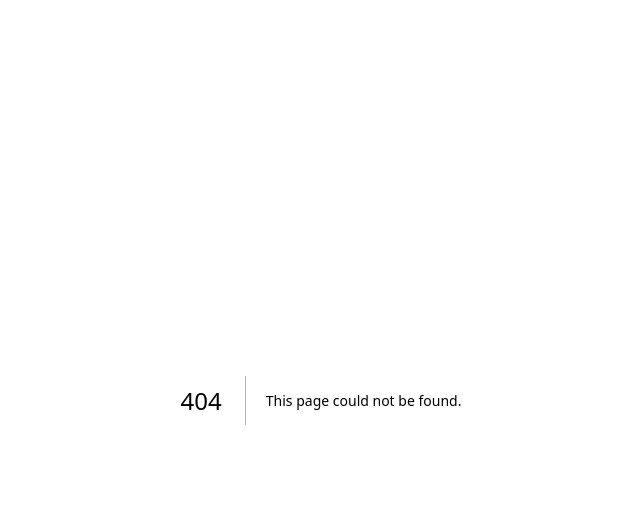
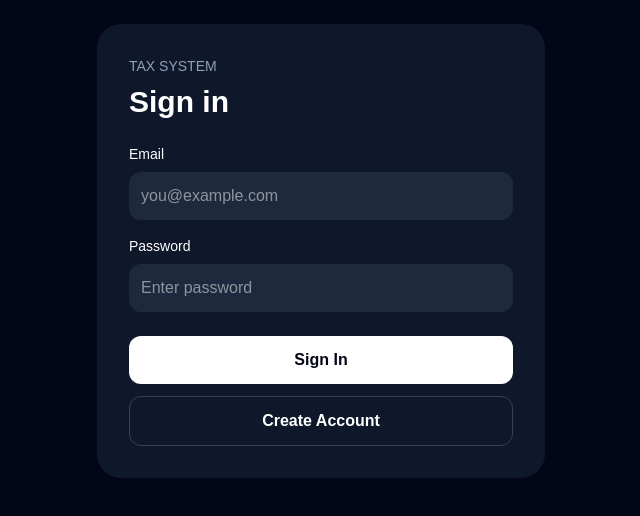
Before and after one commit to alishifan2000-design/tax-system, a Next.js app in the folder tax-system-app/: page /login in a window 1280 px wide. Before the commit this address had no page. Shown: the top 516 px of the page, without its empty margins (319-959 px from the left). Built offline with nearby package versions, Linux system fonts and the light colour scheme; no server answers.

Commit message:
Add Supabase authentication and organization setup

```diff
--- /dev/null
+++ b/tax-system-app/app/login/page.tsx
@@ -0,0 +1,98 @@
+"use client";
+
+import { useState } from "react";
+import { supabase } from "@/lib/supabase";
+
+export default function LoginPage() {
+  const [email, setEmail] = useState("");
+  const [password, setPassword] = useState("");
+  const [message, setMessage] = useState("");
+
+  async function signUp() {
+    setMessage("Creating account...");
+
+    const { error } = await supabase.auth.signUp({
+      email,
+      password,
+    });
+
+    if (error) {
+      setMessage(error.message);
+      return;
+    }
+
+    setMessage("Account created. Check your email if confirmation is required.");
+  }
+
+  async function signIn() {
+    setMessage("Signing in...");
+
+    const { error } = await supabase.auth.signInWithPassword({
+      email,
+      password,
+    });
+
+    if (error) {
+      setMessage(error.message);
+      return;
+    }
+
+    setMessage("Signed in successfully.");
+  }
+
+  return (
+    <main className="min-h-screen bg-slate-950 p-6 text-white">
+      <div className="mx-auto max-w-md rounded-3xl bg-slate-900 p-8">
+        <p className="text-sm text-slate-400">TAX SYSTEM</p>
+
+        <h1 className="mt-2 text-3xl font-bold">
+          Sign in
+        </h1>
+
+        <label className="mt-6 block text-sm">
+          Email
+        </label>
+
+        <input
+          type="email"
+          value={email}
+          onChange={(e) => setEmail(e.target.value)}
+          className="mt-2 w-full rounded-xl bg-slate-800 p-3"
+          placeholder="you@example.com"
+        />
+
+        <label className="mt-4 block text-sm">
+          Password
+        </label>
+
+        <input
+          type="password"
+          value={password}
+          onChange={(e) => setPassword(e.target.value)}
+          className="mt-2 w-full rounded-xl bg-slate-800 p-3"
+          placeholder="Enter password"
+        />
+
+        <button
+          onClick={signIn}
+          className="mt-6 w-full rounded-xl bg-white p-3 font-semibold text-slate-950"
+        >
+          Sign In
+        </button>
+
+        <button
+          onClick={signUp}
+          className="mt-3 w-full rounded-xl border border-slate-700 p-3 font-semibold"
+        >
+          Create Account
+        </button>
+
+        {message && (
+          <p className="mt-4 text-sm text-slate-300">
+            {message}
+          </p>
+        )}
+      </div>
+    </main>
+  );
+}
--- a/tax-system-app/app/page.tsx
+++ b/tax-system-app/app/page.tsx
@@ -1,20 +1,31 @@
-export default function Home() {
+import { supabase } from "@/lib/supabase";
+
+export default async function Home() {
+  const { data, error } = await supabase
+    .from("organizations")
+    .select("*")
+    .limit(5);
+
   return (
-    <main className="min-h-screen bg-slate-950 text-white flex items-center justify-center p-6">
-      <div className="w-full max-w-md rounded-3xl bg-slate-900 p-8 shadow-xl">
+    <main className="min-h-screen bg-slate-950 text-white p-6">
+      <div className="mx-auto max-w-xl rounded-3xl bg-slate-900 p-8">
         <p className="text-sm text-slate-400">Maldives Tax Management</p>
 
-        <h1 className="mt-2 text-4xl font-bold">
-          TAX SYSTEM
-        </h1>
+        <h1 className="mt-2 text-4xl font-bold">TAX SYSTEM</h1>
 
-        <p className="mt-4 text-slate-300">
-          Your web-based tax dashboard is now running.
-        </p>
-
-        <button className="mt-8 w-full rounded-2xl bg-white px-4 py-3 font-semibold text-slate-950">
-          Continue
-        </button>
+        {error ? (
+          <div className="mt-6 rounded-2xl bg-red-950 p-4">
+            <p className="font-semibold">Supabase connection error</p>
+            <p className="mt-2 text-sm">{error.message}</p>
+          </div>
+        ) : (
+          <div className="mt-6 rounded-2xl bg-green-950 p-4">
+            <p className="font-semibold">Supabase connected successfully</p>
+            <p className="mt-2 text-sm">
+              Organizations found: {data?.length ?? 0}
+            </p>
+          </div>
+        )}
       </div>
     </main>
   );
--- /dev/null
+++ b/tax-system-app/app/setup/page.tsx
@@ -0,0 +1,84 @@
+"use client";
+
+import { useState } from "react";
+import { supabase } from "@/lib/supabase";
+
+export default function SetupPage() {
+  const [name, setName] = useState("");
+  const [type, setType] = useState("sole_proprietorship");
+  const [message, setMessage] = useState("");
+
+  async function saveOrganization() {
+    setMessage("Saving...");
+
+    const { error } = await supabase.from("organizations").insert([
+      {
+        legal_name: name,
+        display_name: name,
+        entity_type: type,
+        created_by: (await supabase.auth.getUser()).data.user?.id,
+      },
+    ]);
+
+    if (error) {
+      setMessage(error.message);
+      return;
+    }
+
+    setMessage("Organization created successfully.");
+    setName("");
+  }
+
+  return (
+    <main className="min-h-screen bg-slate-950 p-6 text-white">
+      <div className="mx-auto max-w-md rounded-3xl bg-slate-900 p-8">
+        <p className="text-sm text-slate-400">TAX SYSTEM Setup</p>
+
+        <h1 className="mt-2 text-3xl font-bold">
+          Create Organization
+        </h1>
+
+        <label className="mt-6 block text-sm">
+          Organization Name
+        </label>
+
+        <input
+          value={name}
+          onChange={(e) => setName(e.target.value)}
+          className="mt-2 w-full rounded-xl bg-slate-800 p-3"
+          placeholder="Enter business name"
+        />
+
+        <label className="mt-4 block text-sm">
+          Organization Type
+        </label>
+
+        <select
+          value={type}
+          onChange={(e) => setType(e.target.value)}
+          className="mt-2 w-full rounded-xl bg-slate-800 p-3"
+        >
+          <option value="sole_proprietorship">
+            Sole Proprietorship
+          </option>
+          <option value="company">
+            Company
+          </option>
+        </select>
+
+        <button
+          onClick={saveOrganization}
+          className="mt-6 w-full rounded-xl bg-white p-3 font-semibold text-slate-950"
+        >
+          Save Organization
+        </button>
+
+        {message && (
+          <p className="mt-4 text-sm text-slate-300">
+            {message}
+          </p>
+        )}
+      </div>
+    </main>
+  );
+}
--- /dev/null
+++ b/tax-system-app/lib/supabase.ts
@@ -0,0 +1,6 @@
+import { createClient } from '@supabase/supabase-js'
+
+const supabaseUrl = process.env.NEXT_PUBLIC_SUPABASE_URL!
+const supabaseKey = process.env.NEXT_PUBLIC_SUPABASE_PUBLISHABLE_KEY!
+
+export const supabase = createClient(supabaseUrl, supabaseKey)
--- a/tax-system-app/package.json
+++ b/tax-system-app/package.json
@@ -9,6 +9,7 @@
     "lint": "eslint"
   },
   "dependencies": {
+    "@supabase/supabase-js": "^2.116.0",
     "next": "16.3.5",
     "react": "19.2.8",
     "react-dom": "19.2.8"
```
Also changed, not shown: 1 other file (tests, documents, lock files or other folders).
